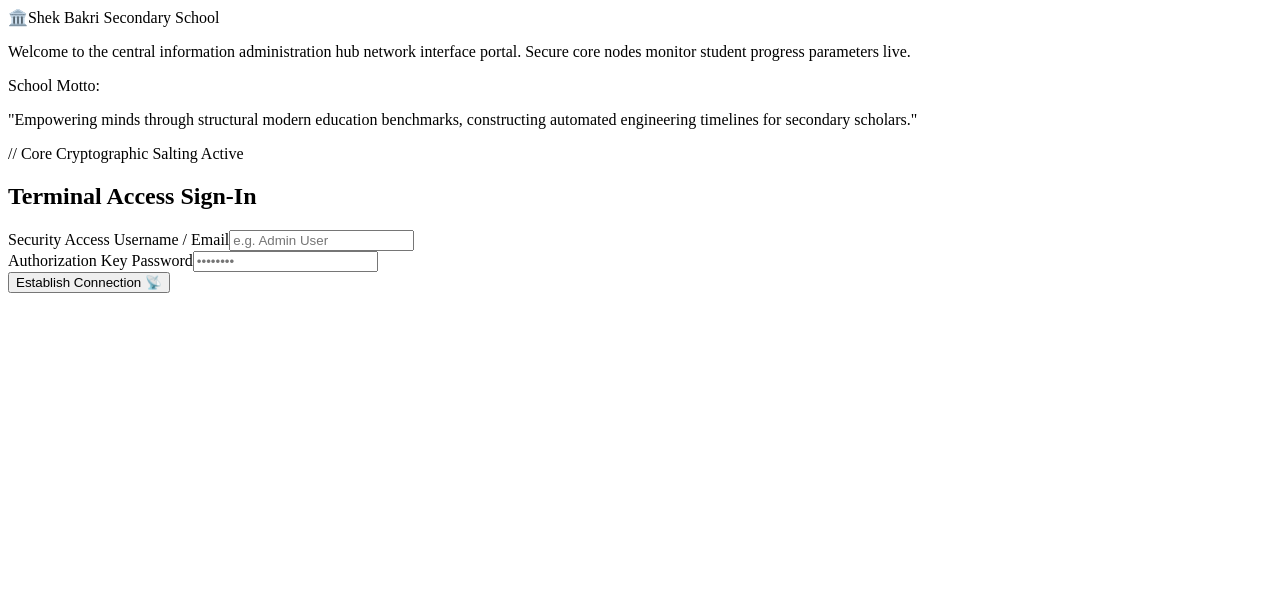
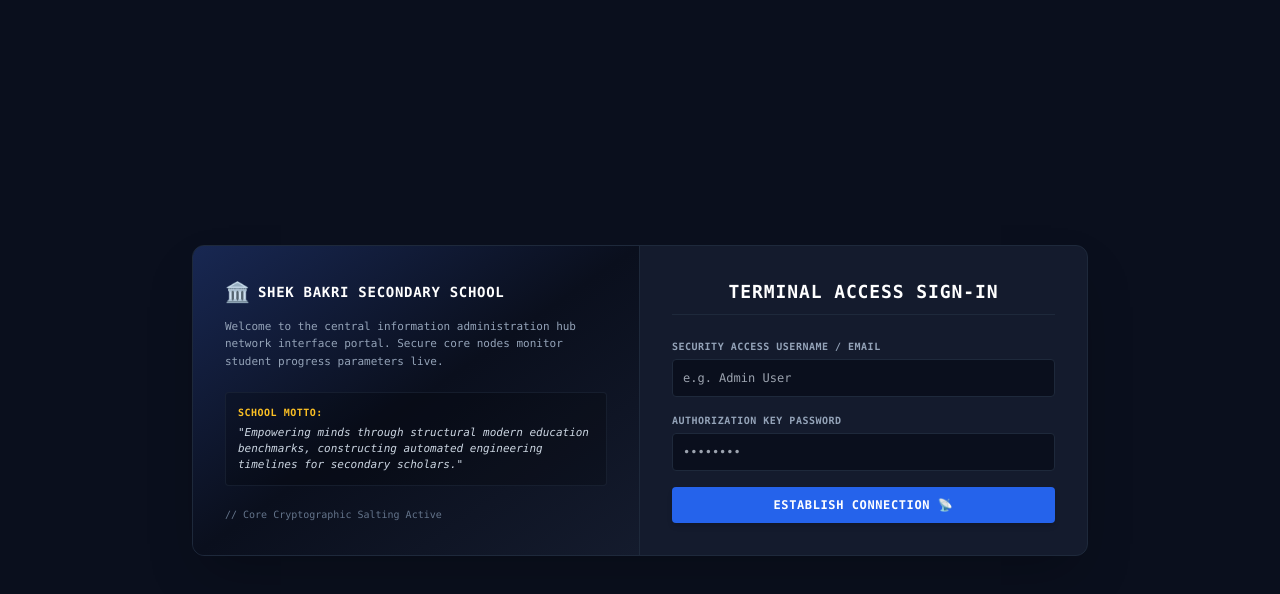
Before and after one commit to shekbakri98-cell/smart-school-system-portal, a Next.js app: page / in a window 1280 px wide. Shown: the top 594 px of the page. Built offline with nearby package versions, Linux system fonts and the light colour scheme.

Commit message:
Update layout.js

```diff
--- a/src/app/layout.js
+++ b/src/app/layout.js
@@ -1,12 +1,14 @@
+import './globals.css'; // This line forces Next.js to inject your Tailwind utility sheets!
+
 export const metadata = {
-  title: 'Sheek Bakri Portal Terminal',
-  description: 'Automated administrative framework management tools.',
+  title: 'Sheek Bakri Portal Terminal v2.1',
+  description: 'Automated administrative information engine frameworks.',
 };
 
 export default function RootLayout({ children }) {
   return (
     <html lang="en" className="h-full bg-slate-900">
-      <body className="h-full text-slate-100 antialiased">
+      <body className="h-full bg-[#0a0f1d] text-slate-100 antialiased">
         {children}
       </body>
     </html>
```
